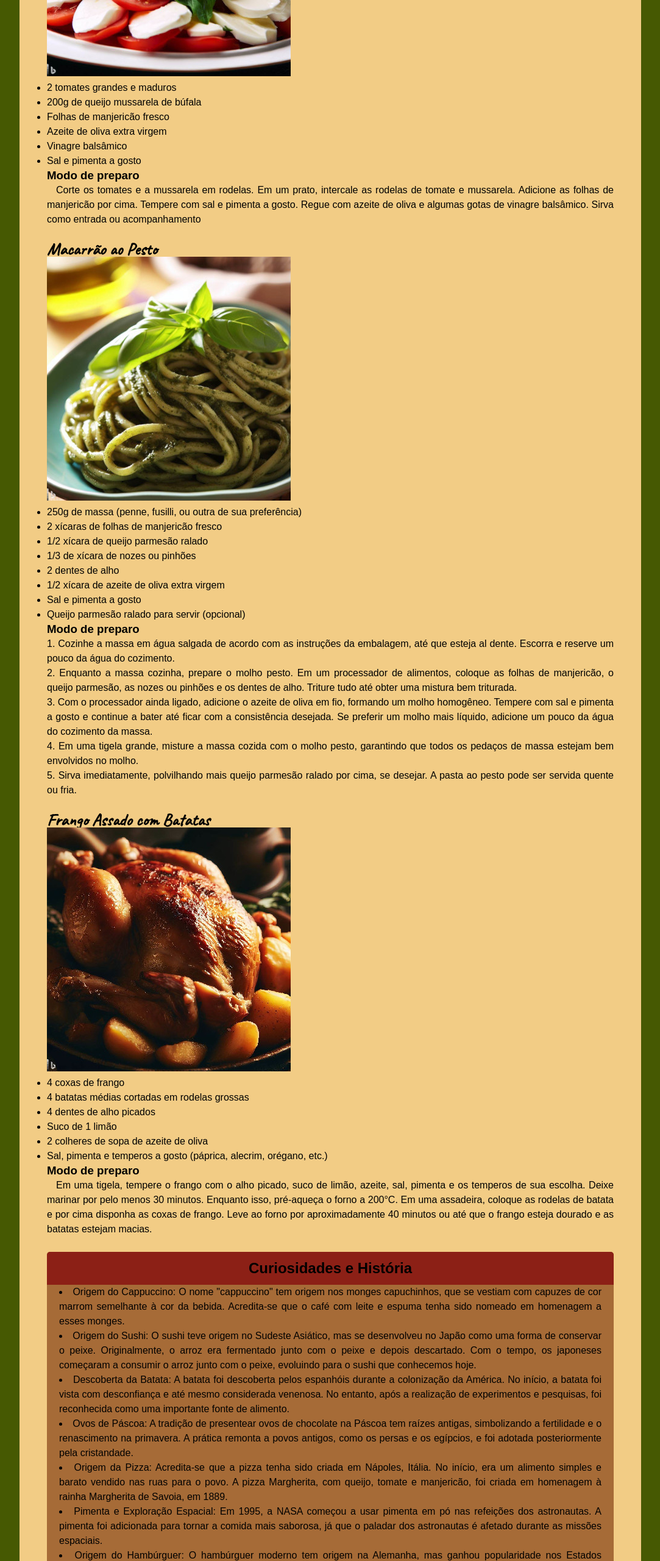
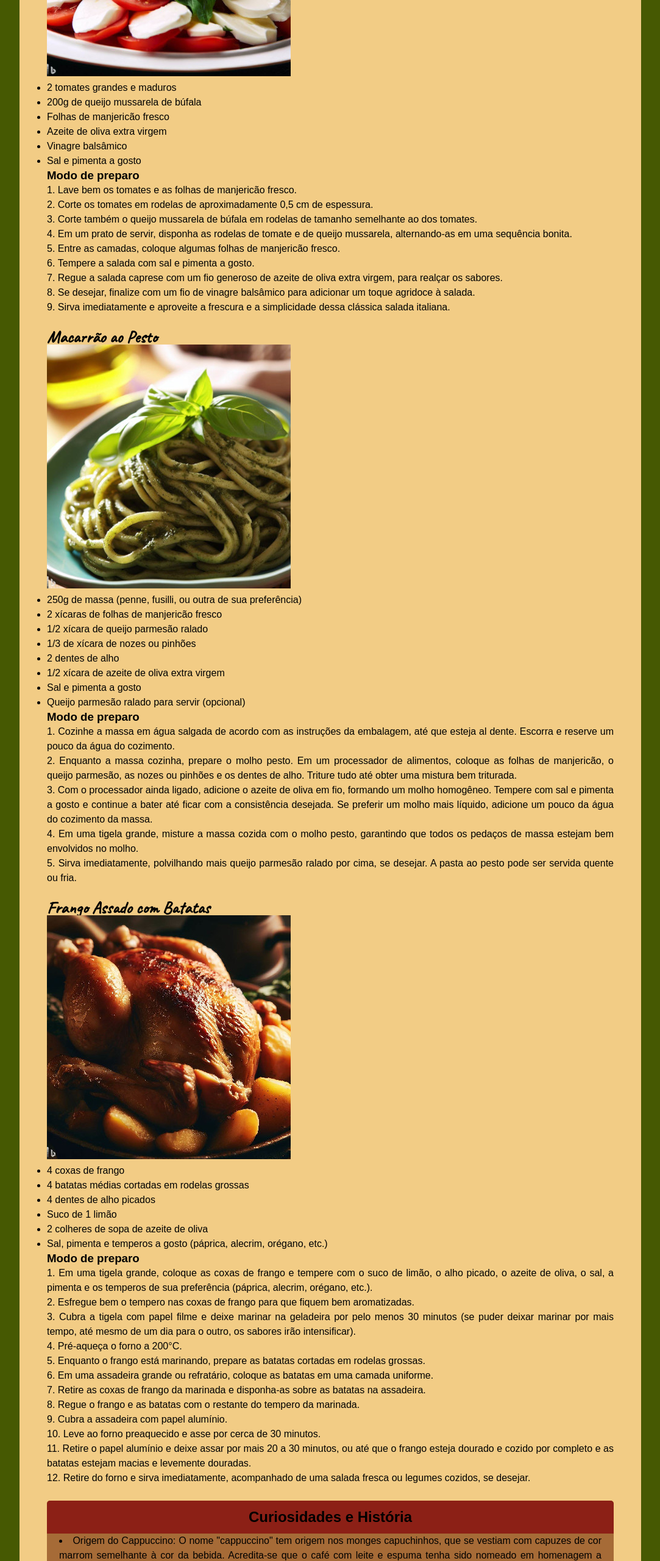
Before and after one commit to thlaina/site-receitas, a plain HTML site: page index.html in a window 1280 px wide. Shown: the part 614-3174 px from the top of the page at 61% size, without its empty margins (98-1181 px from the left). Drawn offline with Linux system fonts and the light colour scheme.

Commit message:
Atualização

```diff
--- /dev/null
+++ b/estilo-sobremessa.css
@@ -0,0 +1,80 @@
+@charset "UTF-8";
+
+@import url('https://fonts.googleapis.com/css2?family=Caveat&display=swap');
+@font-face {
+    font-family: 'titulo';
+    src: url(./fontes/Farmhouse.otf) format(opentype);
+}
+
+*{
+    margin: 0px;
+    padding: 0px;
+}
+
+:root{
+    --color0: #800D40;
+    --color1: #095955;
+    --color2: #B0C8E8;
+    --color3: #F2CEAA;
+    --color4: #D1AEC5;
+}
+body{
+    background-color: var(--color4);
+}
+header{
+    background-color: var(--color0);
+    text-align: center;
+    height: 200px;
+    font-family:  Helvetica, sans-serif;
+}
+header h1{
+    font-family: 'titulo', sans-serif;
+    font-size: 88px;
+    padding: 15px;
+}
+header p{
+    font-family: 'Caveat', cursive;
+    font-size: 25px;
+    color: var(--color2);
+}
+nav {
+    background-color: var(--color0);
+    height: 40px;
+    padding: 15px;
+}
+nav a{
+    text-decoration: none;
+    color: var(--color2);
+    margin: 7px;
+    padding: 5px;
+    font-weight: bold;
+}
+nav a:hover{
+    background-color: var(--color2);
+    color: var(--color1);
+    font-weight: bolder;
+    border-radius: 5px;
+    transition: .5s;
+}
+main {
+    background-color: var(--color3);
+    width: 970px;
+    padding: 25px;
+    margin: auto;
+    text-align: justify;
+    line-height: 1.5em;
+}
+main article{
+    margin: 15px;
+    padding: 5px;
+}
+main h2{
+    font-family:  'Caveat', cursive;
+    font-size: 28px;
+}
+main p {
+    text-indent: 15px;
+}
+main ol {
+    list-style-position: inside;
+}
--- a/index.html
+++ b/index.html
@@ -36,9 +36,28 @@
                     <li>Sal e pimenta a gosto</li>
                 </ul>
                 <h3>Modo de preparo</h3>
-                <p>Corte os tomates e a mussarela em rodelas. Em um prato, intercale as rodelas de tomate e mussarela.
-                    Adicione as folhas de manjericão por cima. Tempere com sal e pimenta a gosto. Regue com azeite de
-                    oliva e algumas gotas de vinagre balsâmico. Sirva como entrada ou acompanhamento</p>
+                <ol>
+                    <li>Lave bem os tomates e as folhas de manjericão fresco.</li>
+
+                    <li>Corte os tomates em rodelas de aproximadamente 0,5 cm de espessura.</li>
+
+                    <li>Corte também o queijo mussarela de búfala em rodelas de tamanho semelhante ao dos tomates.</li>
+
+                    <li>
+                        Em um prato de servir, disponha as rodelas de tomate e de queijo mussarela, alternando-as em uma
+                        sequência bonita.
+                    </li>
+
+                    <li>Entre as camadas, coloque algumas folhas de manjericão fresco.</li>
+
+                    <li>Tempere a salada com sal e pimenta a gosto.</li>
+
+                    <li>Regue a salada caprese com um fio generoso de azeite de oliva extra virgem, para realçar os sabores.</li>
+
+                    <li>Se desejar, finalize com um fio de vinagre balsâmico para adicionar um toque agridoce à salada.</li>
+
+                    <li>Sirva imediatamente e aproveite a frescura e a simplicidade dessa clássica salada italiana.</li>
+                </ol>
             </article>
             <article>
                 <h2>Macarrão ao Pesto</h2>
@@ -81,7 +100,49 @@
                     <li>2 colheres de sopa de azeite de oliva</li>
                     <li>Sal, pimenta e temperos a gosto (páprica, alecrim, orégano, etc.)</li>
                     <h3>Modo de preparo</h3>
-                    <p>Em uma tigela, tempere o frango com o alho picado, suco de limão, azeite, sal, pimenta e os temperos de sua escolha. Deixe marinar por pelo menos 30 minutos. Enquanto isso, pré-aqueça o forno a 200°C. Em uma assadeira, coloque as rodelas de batata e por cima disponha as coxas de frango. Leve ao forno por aproximadamente 40 minutos ou até que o frango esteja dourado e as batatas estejam macias.</p>
+                    <ol>
+                        <li>
+                            Em uma tigela grande, coloque as coxas de frango e tempere com o suco de limão, o alho
+                            picado, o
+                            azeite de oliva, o sal, a pimenta e os temperos de sua preferência (páprica, alecrim,
+                            orégano,
+                            etc.).
+                        </li>
+
+                        <li>Esfregue bem o tempero nas coxas de frango para que fiquem bem aromatizadas.</li>
+
+                        <li>
+                            Cubra a tigela com papel filme e deixe marinar na geladeira por pelo menos 30 minutos (se
+                            puder
+                            deixar marinar por mais tempo, até mesmo de um dia para o outro, os sabores irão
+                            intensificar).
+                        </li>
+
+                        <li>Pré-aqueça o forno a 200°C.</li>
+
+                        <li>Enquanto o frango está marinando, prepare as batatas cortadas em rodelas grossas.</li>
+
+                        <li>Em uma assadeira grande ou refratário, coloque as batatas em uma camada uniforme.</li>
+
+                        <li>Retire as coxas de frango da marinada e disponha-as sobre as batatas na assadeira.</li>
+
+                        <li>Regue o frango e as batatas com o restante do tempero da marinada.</li>
+
+                        <li>Cubra a assadeira com papel alumínio.</li>
+
+                        <li>Leve ao forno preaquecido e asse por cerca de 30 minutos.</li>
+
+                        <li>
+                            Retire o papel alumínio e deixe assar por mais 20 a 30 minutos, ou até que o frango esteja
+                            dourado e cozido por completo e as batatas estejam macias e levemente douradas.
+                        </li>
+
+                        <li>
+                            Retire do forno e sirva imediatamente, acompanhado de uma salada fresca ou legumes cozidos,
+                            se
+                            desejar.
+                        </li>
+                    </ol>
                 </ul>
             </article>
         </section>
```
Also changed, not shown: sobremesas.html (+6 -5 lines).
